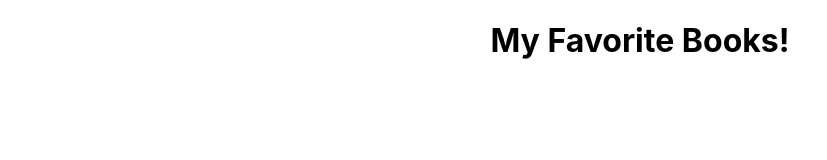
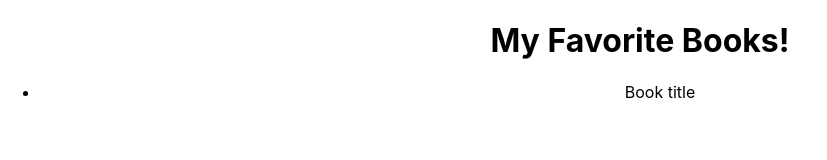
Before and after one commit to marenwoodruff/books-app, a React (Create React App) app in the folder books-app/: page / in a window 1280 px wide. Shown: the top 160 px of the page, without its empty margins (0-827 px from the left). Built offline with nearby package versions, Linux system fonts and the light colour scheme.

Commit message:
updated port for express app. created a Books component. rendering Books component on App.js

```diff
--- a/books-app/src/components/App.js
+++ b/books-app/src/components/App.js
@@ -1,11 +1,12 @@
 import React, { Component } from 'react';
 import './App.css';
+import Books from './Books';
 
 class App extends Component {
   render() {
     return (
       <div className="App">
-        <h1>My Favorite Books!</h1>
+        <Books />
       </div>
     );
   }
--- /dev/null
+++ b/books-app/src/components/Books.js
@@ -0,0 +1,16 @@
+import React, { Component } from 'react';
+
+class Books extends Component {
+  render() {
+    return (
+      <div>
+        <h1>My Favorite Books!</h1>
+        <ul>
+          <li>Book title</li>
+        </ul>
+      </div>
+    )
+  }
+}
+
+export default Books;
```
Also changed, not shown: 1 other file (tests, documents, lock files or other folders).
